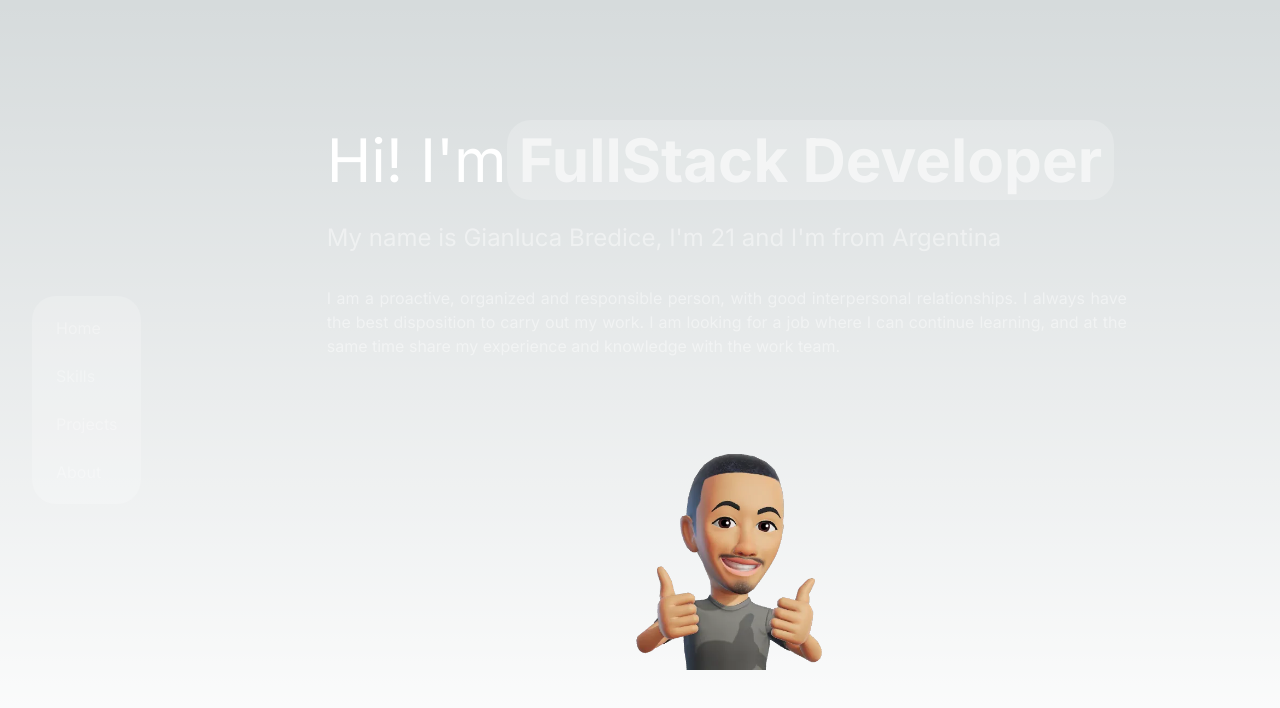
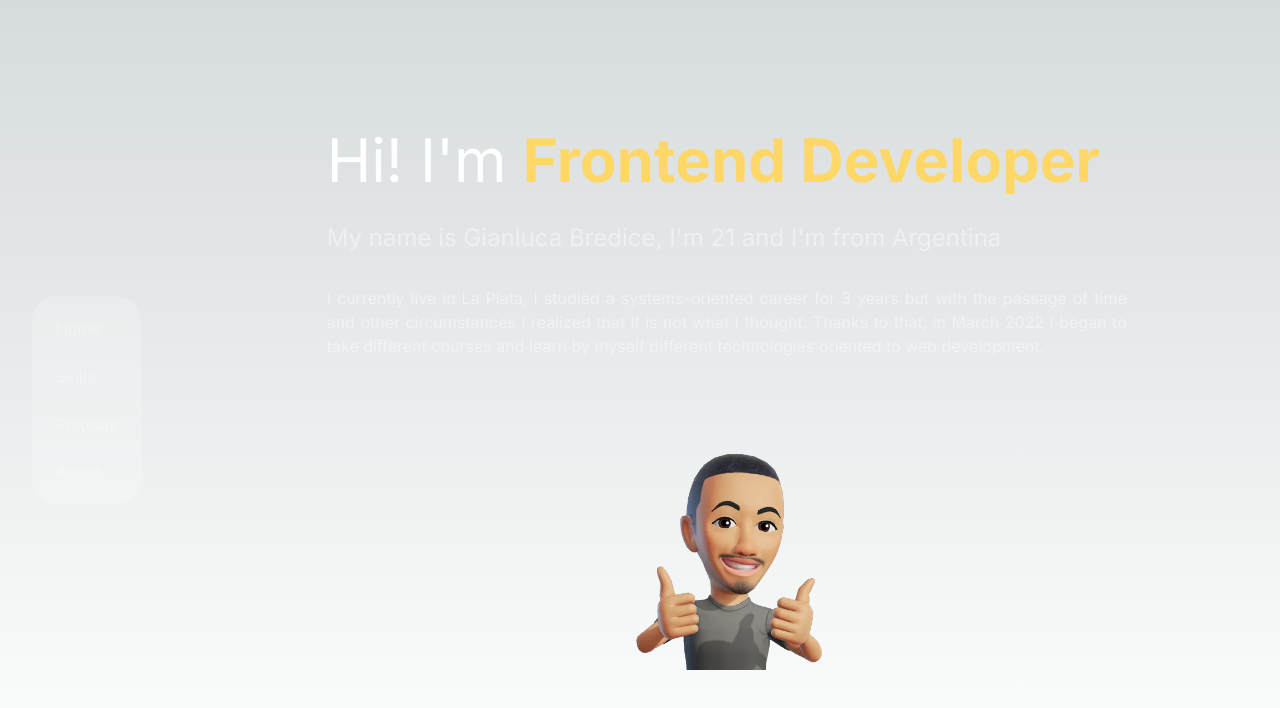
Before and after one commit to bredigian/next-portfolio, a Next.js app: page / in a window 1280 px wide. Shown: the top 708 px of the page. Built offline with nearby package versions, Linux system fonts and the light colour scheme.

Commit message:
[change & feature] home description and add animation for differents titles

```diff
--- a/src/app/page.js
+++ b/src/app/page.js
@@ -1,13 +1,31 @@
 "use client"
 
+import { AnimatePresence, motion } from "framer-motion"
+import { useEffect, useState } from "react"
+
 import Image from "next/image"
-import { motion } from "framer-motion"
 import myImage from "@/assets/images/me.webp"
 
 const Home = () => {
+  const titles = [
+    "FullStack Developer",
+    "Frontend Developer",
+    "Backend Developer",
+  ]
+  const [titleActive, setTitleActive] = useState(0)
+
+  useEffect(() => {
+    const interval = setInterval(() => {
+      setTitleActive((prevIndex) => (prevIndex + 1) % titles.length)
+    }, 3000)
+
+    return () => clearInterval(interval)
+  }, [])
+
   return (
     <main className="flex flex-row flex-wrap items-end justify-center gap-8 w-full">
       <div className="flex flex-col items-start gap-8 max-w-[800px]">
+        <div className="flex items-center gap-4">
           <motion.h1
             initial={{ opacity: 0 }}
             animate={{ opacity: 1 }}
@@ -15,10 +33,22 @@ const Home = () => {
             className="text-6xl text-white"
           >
             Hi! I'm
-          <b className="bg-gray-100 text-[#ffffff95] py-1 px-3 rounded-3xl">
-            FullStack Developer
-          </b>
           </motion.h1>
+          <AnimatePresence mode="wait">
+            <motion.h1
+              key={titleActive}
+              initial={{ opacity: 0 }}
+              animate={{ opacity: 1 }}
+              exit={{ opacity: 0 }}
+              transition={{ duration: 0.3, delay: 0.25 }}
+              className="text-6xl text-white"
+            >
+              <motion.b className="text-[#FED766]">
+                {titles[titleActive]}
+              </motion.b>
+            </motion.h1>
+          </AnimatePresence>
+        </div>
         <motion.h6
           initial={{ opacity: 0 }}
           animate={{ opacity: 1 }}
@@ -31,11 +61,11 @@ const Home = () => {
           transition={{ duration: 0.3, delay: 0.75 }}
           className="text-justify text-base text-gray-300"
         >
-          I am a proactive, organized and responsible person, with good
-          interpersonal relationships. I always have the best disposition to
-          carry out my work. I am looking for a job where I can continue
-          learning, and at the same time share my experience and knowledge with
-          the work team.
+          I currently live in La Plata, I studied a systems-oriented career for
+          3 years but with the passage of time and other circumstances I
+          realized that it is not what I thought. Thanks to that, in March 2022
+          I began to take different courses and learn by myself different
+          technologies oriented to web development.
         </motion.p>
       </div>
       <motion.div
```
Lines whose indentation alone changed are shown as unchanged.
